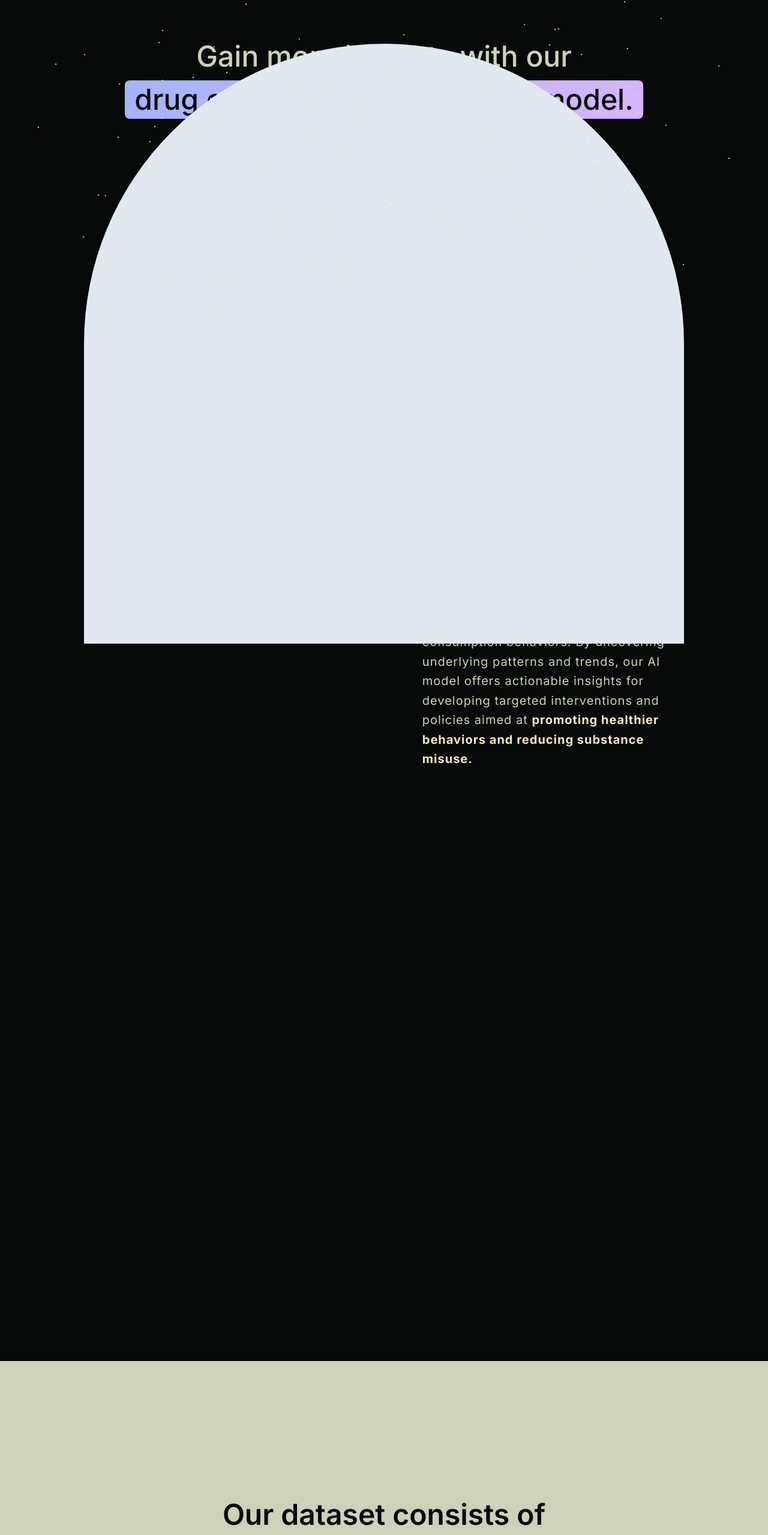
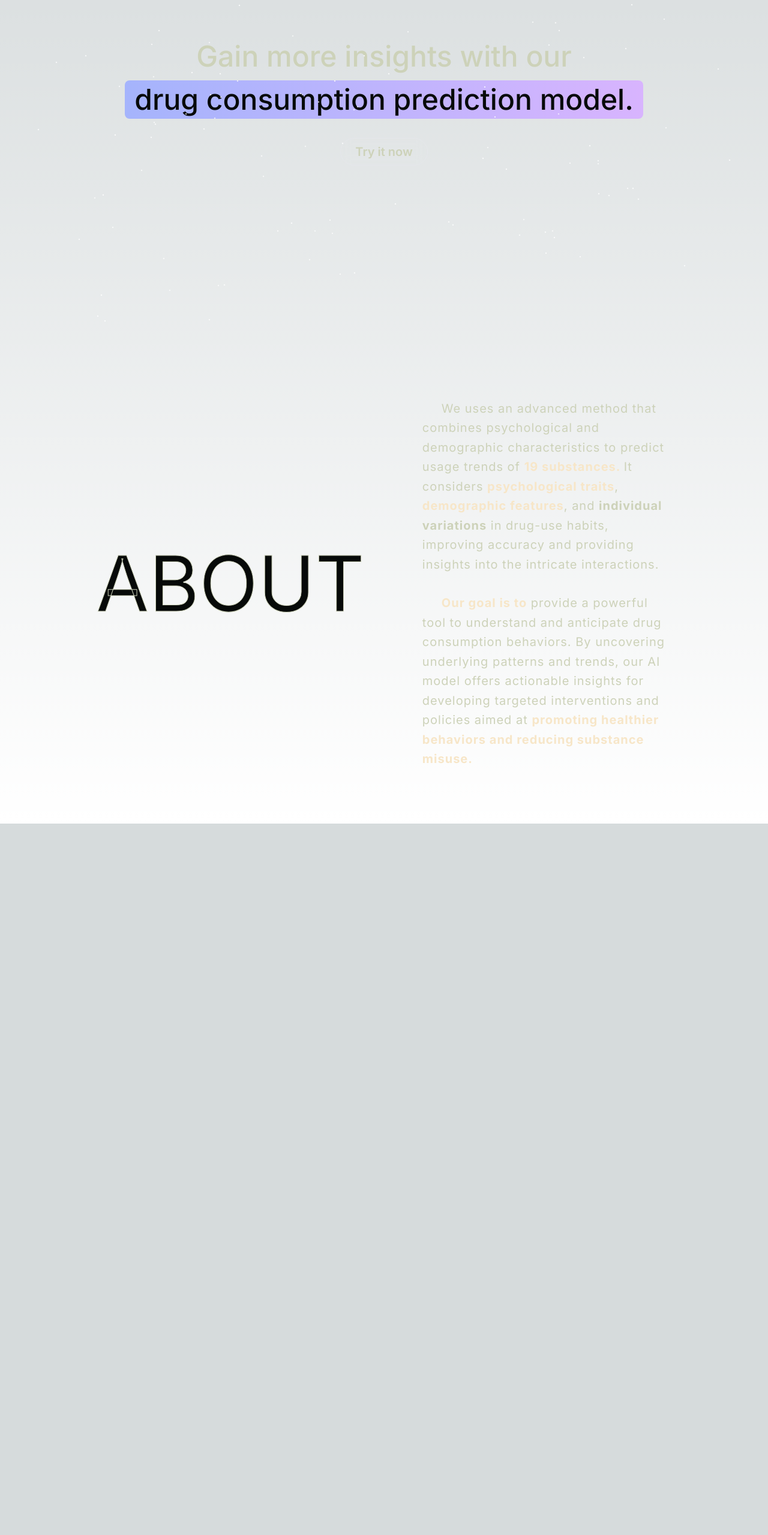
Before and after one commit to MachineLearningDrugConsumptionProject/website-machine-learning-drug-consumption, a Next.js app in the folder frontend/: page / in a window 1280 px wide. Shown: the part 227-2786 px from the top of the page at 60% size. After the commit the page ends 1600 px from the top, so only its background shows below. Built offline with nearby package versions, Linux system fonts and the light colour scheme.

Commit message:
refac: prettify docker implementation & seperate development production env

```diff
--- a/frontend/src/app/page.tsx
+++ b/frontend/src/app/page.tsx
@@ -2,21 +2,17 @@
 import { BackgroundBeams } from "./components/aceternity-ui/BackgroundBeams";
 import HomeHero from "./pages/home/HomeHero";
 import HomeAbout from "./pages/home/HomeAbout";
-import HomeDataset from "./pages/home/HomeDataset";
-import PageTransition from "./components/transitions/PageTransition";
 
-export enum HomeElementEnum {
+export enum HomeElementEnum{
   ABOUT = 'about',
 }
 
 export default function Home() {
   return (
-    <main className="flex min-h-screen flex-col items-center justify-between bg-dark-background">
+    <main className="flex min-h-screen flex-col items-center justify-between bg-background">
+      <HomeHero />
 
-      <HomeHero />
       <HomeAbout />
-      <PageTransition />
-      <HomeDataset />
 
     </main>
   );
```
Also changed, not shown: 2 other files (tests, documents, lock files or other folders).
